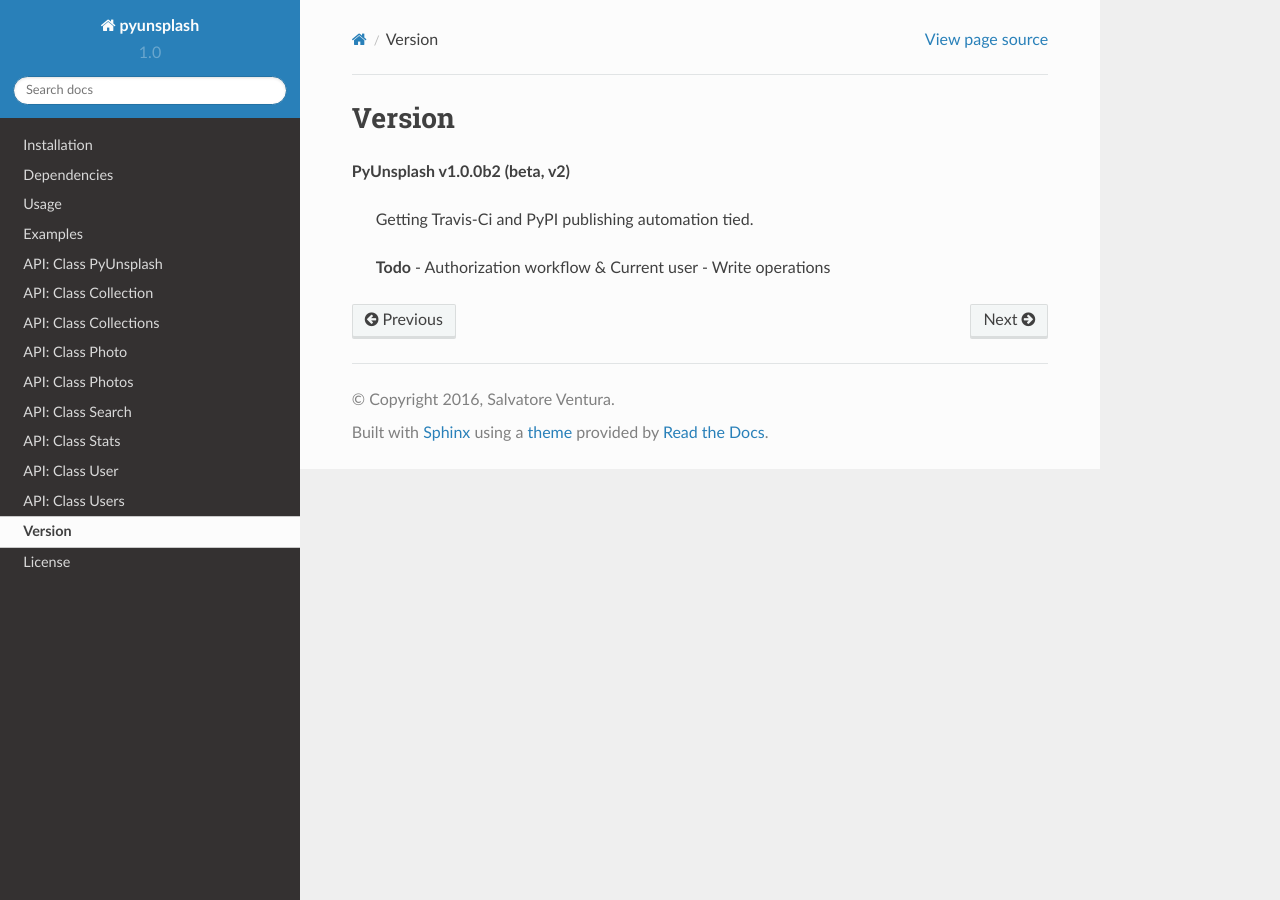
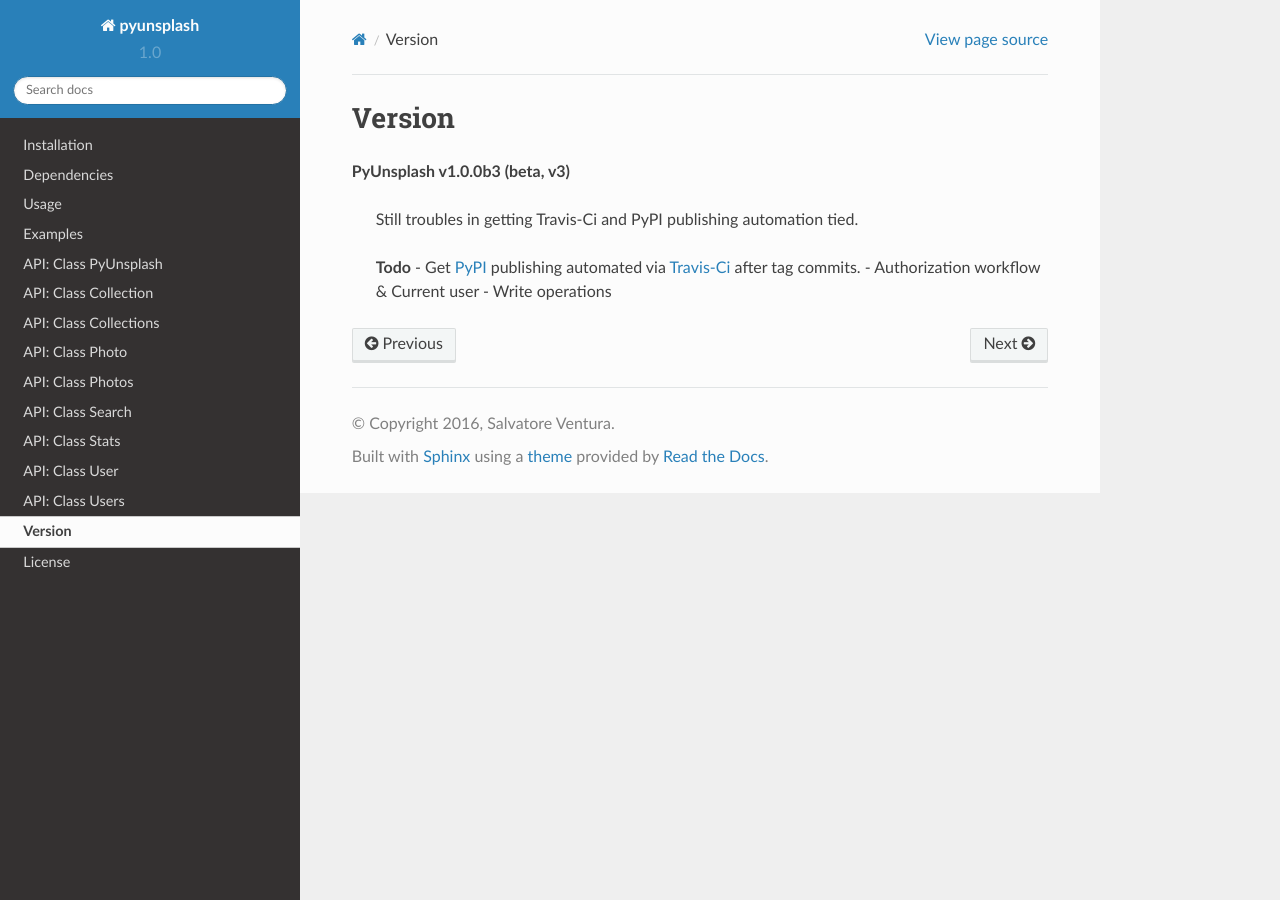
Before and after one commit to salvoventura/pyunsplash, a Sphinx documentation site: the page built from docs/source/version.rst, in a window 1280 px wide. Built offline with Sphinx 7.4.7 and the Read the Docs theme 2.0.0, drawn with Linux system fonts in a browser that asks for light colours.

Commit message:
- Update docs and versions

```diff
--- a/docs/source/version.rst
+++ b/docs/source/version.rst
@@ -1,9 +1,10 @@
 Version
 =======
-**PyUnsplash v1.0.0b2 (beta, v2)**
+**PyUnsplash v1.0.0b3 (beta, v3)**
 
-    Getting Travis-Ci and PyPI publishing automation tied.
+    Still troubles in getting Travis-Ci and PyPI publishing automation tied.
 
     **Todo**
+    - Get `PyPI <https://pypi.python.org/pypi/pyunsplash/>`_ publishing automated via `Travis-Ci <https://travis-ci.org/salvoventura/pyunsplash/>`_ after tag commits.
     - Authorization workflow & Current user
     - Write operations
--- a/pyunsplash/__init__.py
+++ b/pyunsplash/__init__.py
@@ -14,4 +14,4 @@ from pyunsplash import PyUnsplash
 # TRAVIS_COMMIT
 # TRAVIS_COMMIT_RANGE
 # TRAVIS_TAG
-__version__ = '1.0.0b1'
+__version__ = '1.0.0b3'
--- a/setup.py
+++ b/setup.py
@@ -2,7 +2,7 @@ from distutils.core import setup
 
 setup(
     name='pyunsplash',
-    version='1.0.0b1',  # beta, v1
+    version='1.0.0b3',  # beta, v3
     packages=['pyunsplash', 'pyunsplash.src'],
     url='https://github.com/salvoventura/pyunsplash',
     license='MIT',
```
Also changed, not shown: README.rst (+17 -1 lines), 1 other file.
